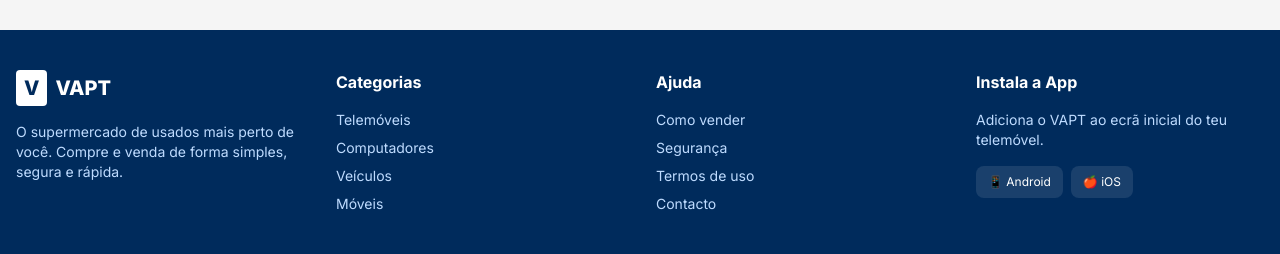
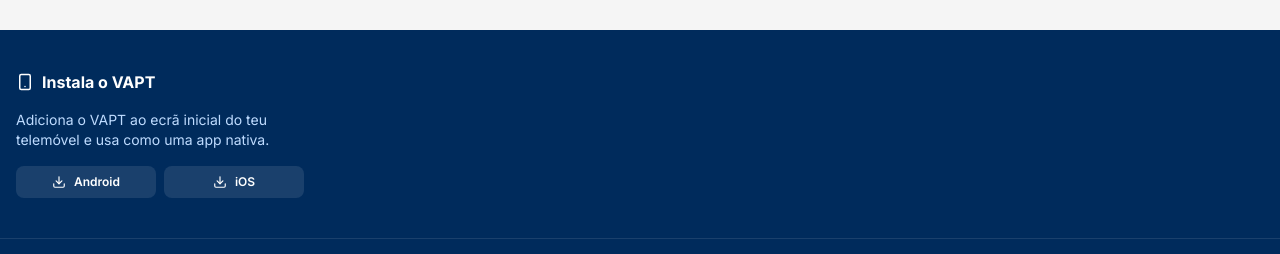
Before and after one commit to desiderio1-tech/vapt-frontend, a Next.js app: page / in a window 1280 px wide. Shown: the part 1586-1840 px from the top of the page. Built offline with nearby package versions, Linux system fonts and the light colour scheme; no server answers.

Commit message:
Fix: Botoes de instalacao da App no Footer

```diff
--- a/src/components/Footer.tsx
+++ b/src/components/Footer.tsx
@@ -1,53 +1,51 @@
+'use client'; // Necessário para usares o alert/onClick
+
 import Link from 'next/link';
+import toast from 'react-hot-toast';
+import { Download, Smartphone } from 'lucide-react';
 
 export default function Footer() {
+
+  const handleInstallAndroid = () => {
+    toast.success('Para instalar no Android:\n1. Abre o menu do Chrome (3 pontos).\n2. Clica em "Instalar aplicação".', {
+      duration: 6000,
+      icon: '🤖'
+    });
+  };
+
+  const handleInstalliOS = () => {
+    toast.success('Para instalar no iPhone:\n1. Clica no botão Partilhar do Safari.\n2. Escolhe "Adicionar ao ecrã principal".', {
+      duration: 6000,
+      icon: '🍎'
+    });
+  };
+
   return (
     <footer className="bg-vapt-blue text-white mt-16">
       <div className="max-w-7xl mx-auto px-4 py-10 grid grid-cols-1 md:grid-cols-4 gap-8">
-        {/* COLUNA 1 */}
+        {/* ... (Mantém as colunas 1, 2 e 3 iguais) ... */}
+
+        {/* COLUNA 4 - INSTALAR APP */}
         <div>
-          <div className="flex items-center gap-2 mb-4">
-            <div className="bg-white text-vapt-blue font-extrabold text-xl px-2 py-1 rounded">
-              V
-            </div>
-            <span className="text-xl font-extrabold">VAPT</span>
-          </div>
-          <p className="text-sm text-blue-200">
-            O supermercado de usados mais perto de você. Compre e venda de forma simples, segura e rápida.
-          </p>
-        </div>
-
-        {/* COLUNA 2 */}
-        <div>
-          <h4 className="font-bold mb-4">Categorias</h4>
-          <ul className="space-y-2 text-sm text-blue-200">
-            <li><Link href="/anuncios?categoria=Telemóveis" className="hover:text-white">Telemóveis</Link></li>
-            <li><Link href="/anuncios?categoria=Computadores" className="hover:text-white">Computadores</Link></li>
-            <li><Link href="/anuncios?categoria=Veículos" className="hover:text-white">Veículos</Link></li>
-            <li><Link href="/anuncios?categoria=Móveis" className="hover:text-white">Móveis</Link></li>
-          </ul>
-        </div>
-
-        {/* COLUNA 3 */}
-        <div>
-          <h4 className="font-bold mb-4">Ajuda</h4>
-          <ul className="space-y-2 text-sm text-blue-200">
-            <li><Link href="#" className="hover:text-white">Como vender</Link></li>
-            <li><Link href="#" className="hover:text-white">Segurança</Link></li>
-            <li><Link href="#" className="hover:text-white">Termos de uso</Link></li>
-            <li><Link href="#" className="hover:text-white">Contacto</Link></li>
-          </ul>
-        </div>
-
-        {/* COLUNA 4 */}
-        <div>
-          <h4 className="font-bold mb-4">Instala a App</h4>
+          <h4 className="font-bold mb-4 flex items-center gap-2">
+            <Smartphone size={18} /> Instala o VAPT
+          </h4>
           <p className="text-sm text-blue-200 mb-4">
-            Adiciona o VAPT ao ecrã inicial do teu telemóvel.
+            Adiciona o VAPT ao ecrã inicial do teu telemóvel e usa como uma app nativa.
           </p>
           <div className="flex gap-2">
-            <span className="bg-white/10 px-3 py-2 rounded-lg text-xs">📱 Android</span>
-            <span className="bg-white/10 px-3 py-2 rounded-lg text-xs">🍎 iOS</span>
+            <button
+              onClick={handleInstallAndroid}
+              className="flex-1 bg-white/10 hover:bg-white/20 px-3 py-2 rounded-lg text-xs font-semibold flex items-center justify-center gap-2 transition"
+            >
+              <Download size={14} /> Android
+            </button>
+            <button
+              onClick={handleInstalliOS}
+              className="flex-1 bg-white/10 hover:bg-white/20 px-3 py-2 rounded-lg text-xs font-semibold flex items-center justify-center gap-2 transition"
+            >
+              <Download size={14} /> iOS
+            </button>
           </div>
         </div>
       </div>
```
